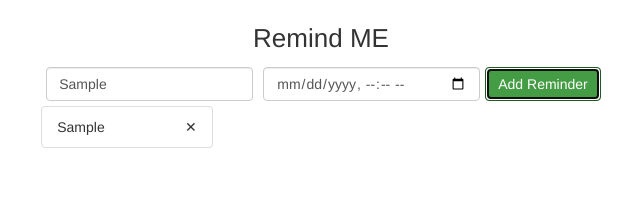
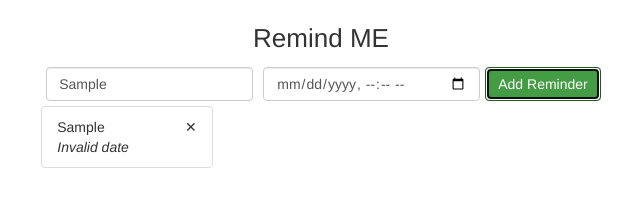
Before and after one commit to dwilkinson167/remindme, a React (Create React App) app: page / in a window 1280 px wide. Both pictures are taken after typing "Sample" into the empty fields and a click on the button "Add Reminder". Shown: the top 207 px of the page, without its empty margins (319-959 px from the left). Built offline with nearby package versions, Linux system fonts and the light colour scheme.

Commit message:
added moment library for humans

```diff
--- a/package.json
+++ b/package.json
@@ -3,6 +3,7 @@
   "version": "0.1.0",
   "private": true,
   "dependencies": {
+    "moment": "^2.19.2",
     "react": "^16.1.1",
     "react-dom": "^16.1.1",
     "react-redux": "^5.0.6",
--- a/src/components/App.jsx
+++ b/src/components/App.jsx
@@ -1,6 +1,7 @@
 import React, {Component} from 'react';
 import {connect} from 'react-redux';
 import {addReminder, deleteReminder} from '../actions';
+import moment from 'moment';
 
 
 class App extends Component {
@@ -31,7 +32,10 @@
                     reminders.map(reminder => {
                         return (
                             <li key={reminder.id} className="list-group-item">
-                                <div className="list-item">{reminder.text}</div>
+                                <div className="list-item">
+                                    <div>{reminder.text}</div>
+                                    <div><em>{ moment(new Date(reminder.dueDate)).fromNow()}</em></div>
+                                </div>
                                     <div
                                         className="list-item delete-button"
                                         onClick={() => this.deleteReminder(reminder.id)}
```
Also changed, not shown: 1 other file (tests, documents, lock files or other folders). Lines whose indentation alone changed are shown as unchanged.
